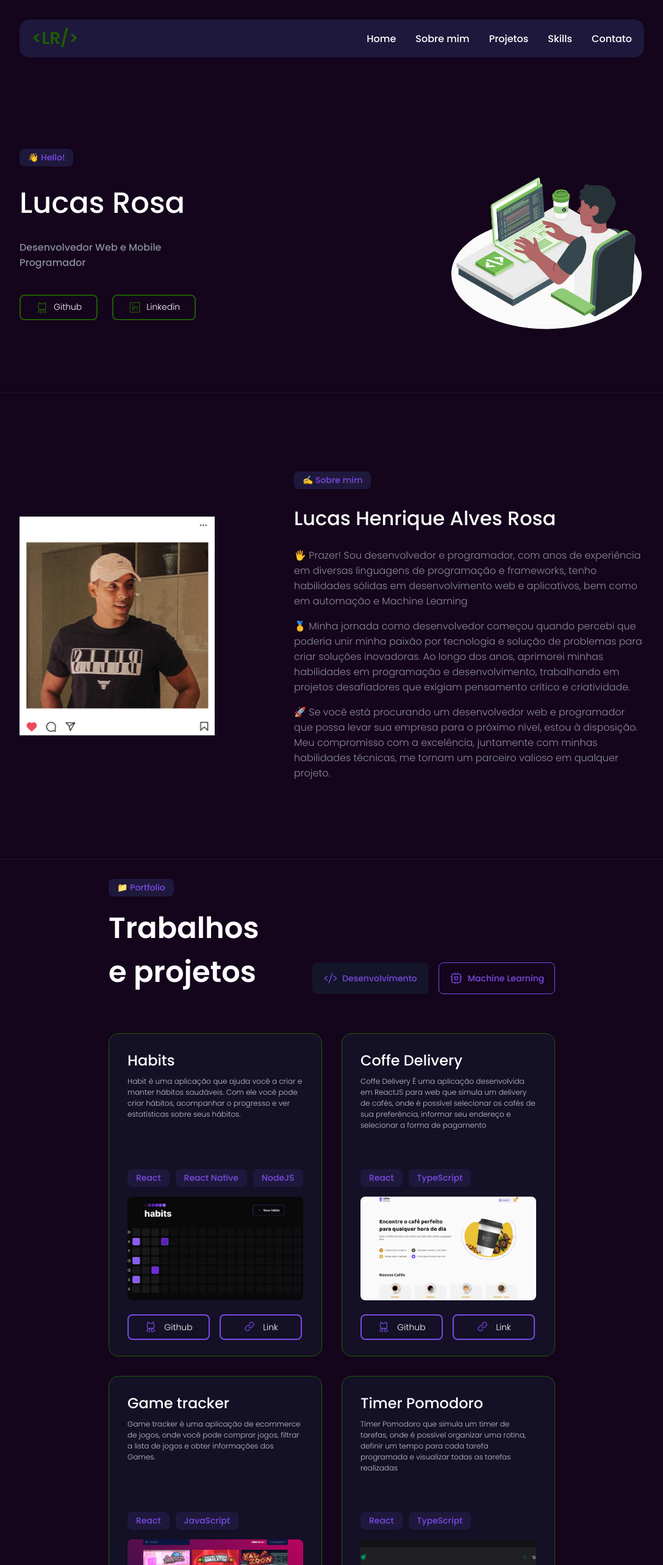
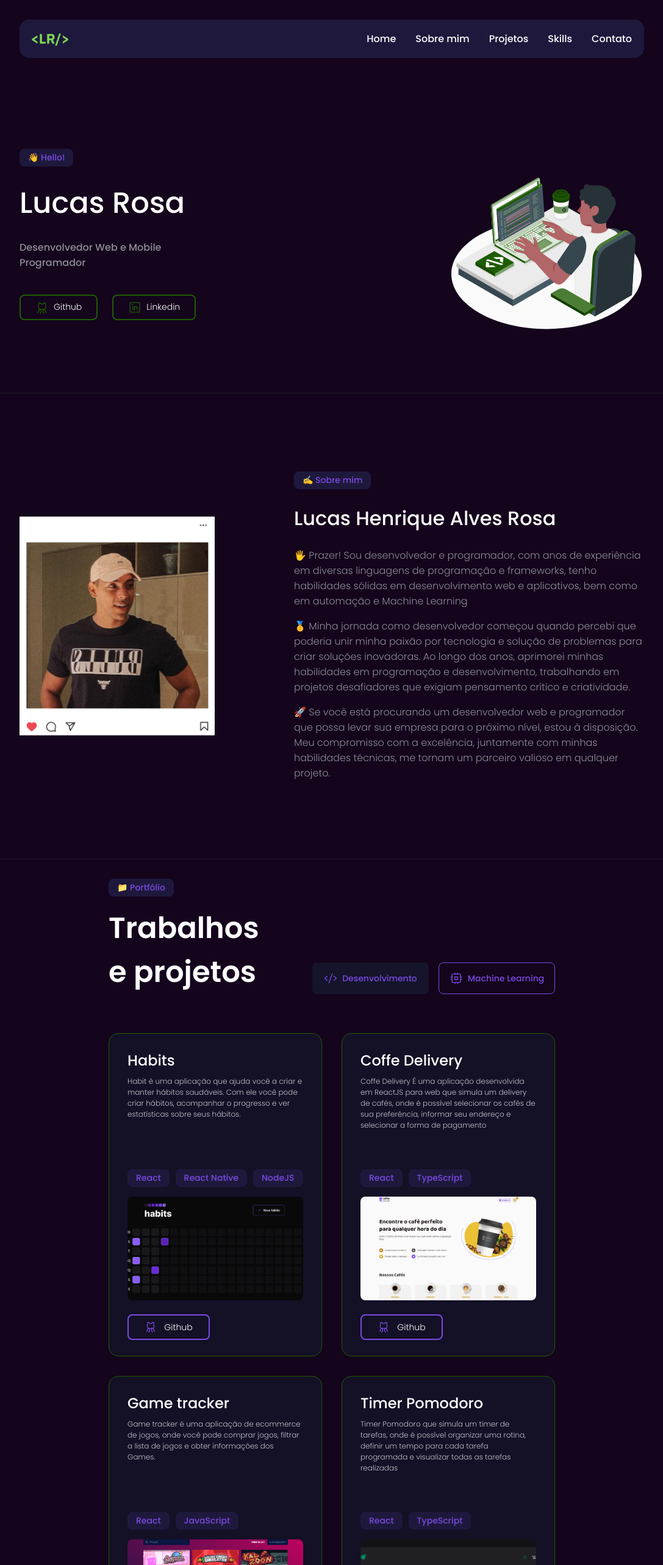
Before and after one commit to LucasHARosa/LucasHARosa.github.io, a React (Vite) app: page / in a window 1280 px wide. Shown: the top 2566 px of the page at 61% size, without its empty margins (96-1183 px from the left). Built offline with nearby package versions, Linux system fonts and the light colour scheme; a web font is replaced by a local one.

Commit message:
Arrumando cores

```diff
--- a/src/components/Header/index.tsx
+++ b/src/components/Header/index.tsx
@@ -7,7 +7,7 @@ export function Header() {
   return (
     <header className={styles.header}>
       <div className={styles.container}>
-        <p><a href="#Home">&lt;LR/&gt;</a></p>
+        <a href="#Home"><img src="/cod.svg" alt="" /></a>
         <button
           className={styles.buttonMenu}
           onClick={() => setMenu(!menu)}
--- a/src/components/Header/styles.module.css
+++ b/src/components/Header/styles.module.css
@@ -17,19 +17,22 @@
   width: 100%;
   color: var(--white);
 }
+
+.container img{
+  width: 60px;
+  height: 40px;
+  margin-top: 3px;
+}
+.container a{
+  display: flex;
+  align-items: center;
+  justify-content: center;
+}
 .buttonMenu{
   display: none;
 }
 
-.container p a{
-  color: var(--green-300);
-  font-size: 1.75rem;
-  font-weight: 600;
-  transition: 0.2s;
-}
-.container p a:hover{
-  color: var(--green-200);
-}
+
 
 
 .navLink ul{
--- a/src/components/MainProjetos/index.tsx
+++ b/src/components/MainProjetos/index.tsx
@@ -24,7 +24,7 @@ export function MainProjetos(){
     <section id="Projetos" className={styles.containerProjetos}>
         <div className={styles.selection}>
           <div className={styles.containerTitle}>
-            <div className={styles.tag}>📁 Portfolio</div>
+            <div className={styles.tag}>📁 Portfólio</div>
             <h1>Trabalhos e projetos</h1>
           </div>
 
--- a/src/components/Projetos/index.tsx
+++ b/src/components/Projetos/index.tsx
@@ -27,19 +27,22 @@ export function Projetos(props: ProjetosProps) {
         </div>
         <img src={props.imagem} />
         <div className={styles.containerButtons}>
-        <a href={props.LinkGithub}>
+          <a href={props.LinkGithub}>
             <button>
               <div><GithubLogo size={20}/></div>
               Github
             </button>
           </a>
-          <a href={props.LinkGithub}>
+          {props.Link === '' ?
+           ''
+          :
+          <a href={props.Link}>
             <button>
               <div><Link size={20}/></div>
               Link
             </button>
           </a>
-
+          }
         </div>
       </div>
 
--- a/src/data/data.ts
+++ b/src/data/data.ts
@@ -42,7 +42,7 @@ export const listaProjetos = [
 {
   "id": 5,
   "titulo":"Feed de noticias",
-  "descricao":"É uma aplicação que simula um feed de notícias de uma rede social.",
+  "descricao":"É uma aplicação que simula um feed de notícias de uma rede social. Nela você pode ver as postagens, comentar, curtir e criar postagens",
   "tags":["React", "TypeScript"],
   "imagem":"/imagens/telaInicial.png",
   "Link":"",
@@ -52,7 +52,7 @@ export const listaProjetos = [
 {
   "id": 6,
   "titulo":"To do List",
-  "descricao":"To Do List É uma aplicação desenvolvida em ReactJS para web que simula uma lista de atividades.",
+  "descricao":"To Do List É uma aplicação desenvolvida em ReactJS para web que simula uma lista de atividades. Onde é possível cadastrar atividades marcar como concluídas e excluir atividades.",
   "tags":["React", "JavaScript"],
   "imagem":"/imagens/todolist.png",
   "Link":"",
@@ -61,32 +61,32 @@ export const listaProjetos = [
 },
 {
   "id": 7,
-  "titulo":"Habits",
-  "descricao":"Habit é uma aplicação que ajuda você a criar e manter hábitos saudáveis. Com ele você pode criar hábitos, acompanhar o progresso e ver estatísticas sobre seus hábitos.",
-  "tags":["React", "React Native", "NodeJS"],
-  "imagem":"/imagens/habits.png",
-  "Link":"#",
-  "LinkGit":"#",
+  "titulo":"Redes Neurais: Classificação",
+  "descricao":"Redes neurais de classificação são um tipo de rede neural projetada para prever a classe de um objeto ou dados de entrada. Elas são amplamente utilizadas em tarefas de classificação.",
+  "tags":["Python", "Redes Neurais"],
+  "imagem":"https://static.imasters.com.br/wp-content/uploads/2016/06/redes-1.png",
+  "Link":"",
+  "LinkGit":"https://github.com/LucasHARosa/IA_Classification",
   "tipo":"Machine"
 },
 {
   "id": 8,
-  "titulo":"Habits",
-  "descricao":"Habit é uma aplicação que ajuda você a criar e manter hábitos saudáveis. Com ele você pode criar hábitos, acompanhar o progresso e ver estatísticas sobre seus hábitos.",
-  "tags":["React", "React Native", "NodeJS"],
-  "imagem":"/imagens/habits.png",
-  "Link":"#",
-  "LinkGit":"#",
+  "titulo":"Redes Neurais: Regressão",
+  "descricao":"Redes neurais de regressão são um tipo de rede neural projetada para prever valores numéricos contínuos, em vez de prever classes discretas como em uma rede neural de classificação. Elas são úteis em problemas que envolvem a previsão de um valor numérico.",
+  "tags":["Python", "Redes Neurais"],
+  "imagem":"https://encrypted-tbn0.gstatic.com/images?q=tbn:ANd9GcSXAcZTGYRe0OSumsIhXkiXB44sVkhC-X64ig&usqp=CAU",
+  "Link":"",
+  "LinkGit":"https://github.com/LucasHARosa/IA_Regression",
   "tipo":"Machine"
 },
 {
   "id": 9,
-  "titulo":"Habits",
-  "descricao":"Habit é uma aplicação que ajuda você a criar e manter hábitos saudáveis. Com ele você pode criar hábitos, acompanhar o progresso e ver estatísticas sobre seus hábitos.",
-  "tags":["React", "React Native", "NodeJS"],
-  "imagem":"/imagens/habits.png",
-  "Link":"#",
-  "LinkGit":"#",
+  "titulo":"Redes Neurais Convolucionais",
+  "descricao":"Redes neurais convolucionais (CNNs) são um tipo especializado de rede neural projetado para trabalhar com dados de imagem e processamento de vídeo",
+  "tags":["Python", "Redes Neurais", "CNN"],
+  "imagem":"https://www.sakurai.dev.br/assets/images/posts/2017-12-20-cnn-mapreduce.png",
+  "Link":"",
+  "LinkGit":"https://github.com/LucasHARosa/IA_convolution",
   "tipo":"Machine"
 },
 ]
```
Also changed, not shown: public/cod.svg, src/assets/Hand.svg, 5 other files (tests, documents, lock files or other folders).
